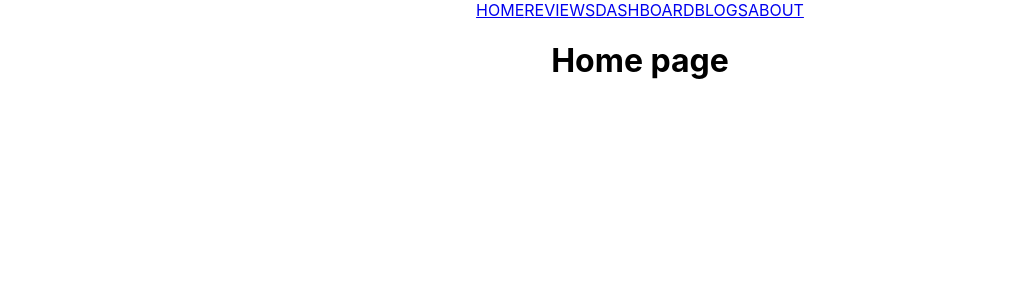
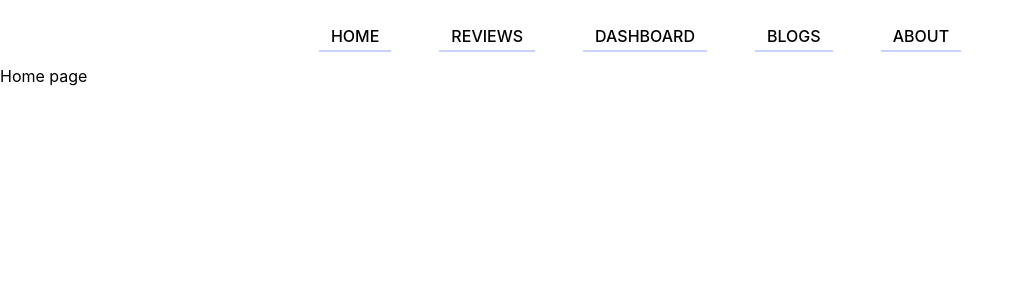
Before and after one commit to mobashirul-alam/product-analysis-website-mobashirul-alam-p, a React (Create React App) app: page / in a window 1280 px wide. Shown: the top 300 px of the page, without its empty margins (0-1023 px from the left). Built offline with nearby package versions, Linux system fonts and the light colour scheme.

Commit message:
nav bar edited with css

```diff
--- a/package.json
+++ b/package.json
@@ -35,5 +35,10 @@
       "last 1 firefox version",
       "last 1 safari version"
     ]
+  },
+  "devDependencies": {
+    "autoprefixer": "^10.4.4",
+    "postcss": "^8.4.12",
+    "tailwindcss": "^3.0.23"
   }
 }
--- /dev/null
+++ b/postcss.config.js
@@ -0,0 +1,6 @@
+module.exports = {
+  plugins: {
+    tailwindcss: {},
+    autoprefixer: {},
+  },
+}
--- a/src/App.js
+++ b/src/App.js
@@ -5,11 +5,12 @@ import Blogs from './components/Blogs/Blogs';
 import DashBoard from './components/DashBoard/DashBoard';
 import Header from './components/Header/Header';
 import Home from './components/Home/Home';
+import NotFound from './components/NotFound/NotFound';
 import Reviews from './components/Reviews/Reviews';
 
 function App() {
   return (
-    <div className="App">
+    <div>
       <Header></Header>
       <Routes>
         <Route path='/' element={<Home></Home>}></Route>
@@ -18,6 +19,7 @@ function App() {
         <Route path='/dashboard' element={<DashBoard></DashBoard>}></Route>
         <Route path='/blogs' element={<Blogs></Blogs>}></Route>
         <Route path='/about' element={<About></About>}></Route>
+        <Route path='*' element={<NotFound></NotFound>}></Route>
       </Routes>
     </div>
   );
--- a/src/components/Header/Header.js
+++ b/src/components/Header/Header.js
@@ -3,13 +3,13 @@ import { Link } from 'react-router-dom';
 
 const Header = () => {
     return (
-        <div>
+        <div className='flex justify-center mt-6 mb-4 font-medium'>
             <nav>
-                <Link to='/home'>HOME</Link>
-                <Link to='/reviews'>REVIEWS</Link>
-                <Link to='/dashboard'>DASHBOARD</Link>
-                <Link to='/blogs'>BLOGS</Link>
-                <Link to='/about'>ABOUT</Link>
+                <Link className='mx-6 px-3 pb-1 border-b-2 border-indigo-200' to='/home'>HOME</Link>
+                <Link className='mx-6 px-3 pb-1 border-b-2 border-indigo-200' to='/reviews'>REVIEWS</Link>
+                <Link className='mx-6 px-3 pb-1 border-b-2 border-indigo-200' to='/dashboard'>DASHBOARD</Link>
+                <Link className='mx-6 px-3 pb-1 border-b-2 border-indigo-200' to='/blogs'>BLOGS</Link>
+                <Link className='mx-6 px-3 pb-1 border-b-2 border-indigo-200' to='/about'>ABOUT</Link>
 
             </nav>
         </div>
--- /dev/null
+++ b/src/components/NotFound/NotFound.js
@@ -0,0 +1,11 @@
+import React from 'react';
+
+const NotFound = () => {
+    return (
+        <div>
+            <p>Oops!!! Your page is not found.</p>
+        </div>
+    );
+};
+
+export default NotFound;
--- a/src/index.css
+++ b/src/index.css
@@ -1,3 +1,7 @@
+@tailwind base;
+@tailwind components;
+@tailwind utilities;
+
 body {
   margin: 0;
   font-family: -apple-system, BlinkMacSystemFont, 'Segoe UI', 'Roboto', 'Oxygen',
--- /dev/null
+++ b/tailwind.config.js
@@ -0,0 +1,9 @@
+module.exports = {
+  content: [
+    "./src/**/*.{js,jsx,ts,tsx}",
+  ],
+  theme: {
+    extend: {},
+  },
+  plugins: [],
+}
```
Also changed, not shown: 1 other file (tests, documents, lock files or other folders).
